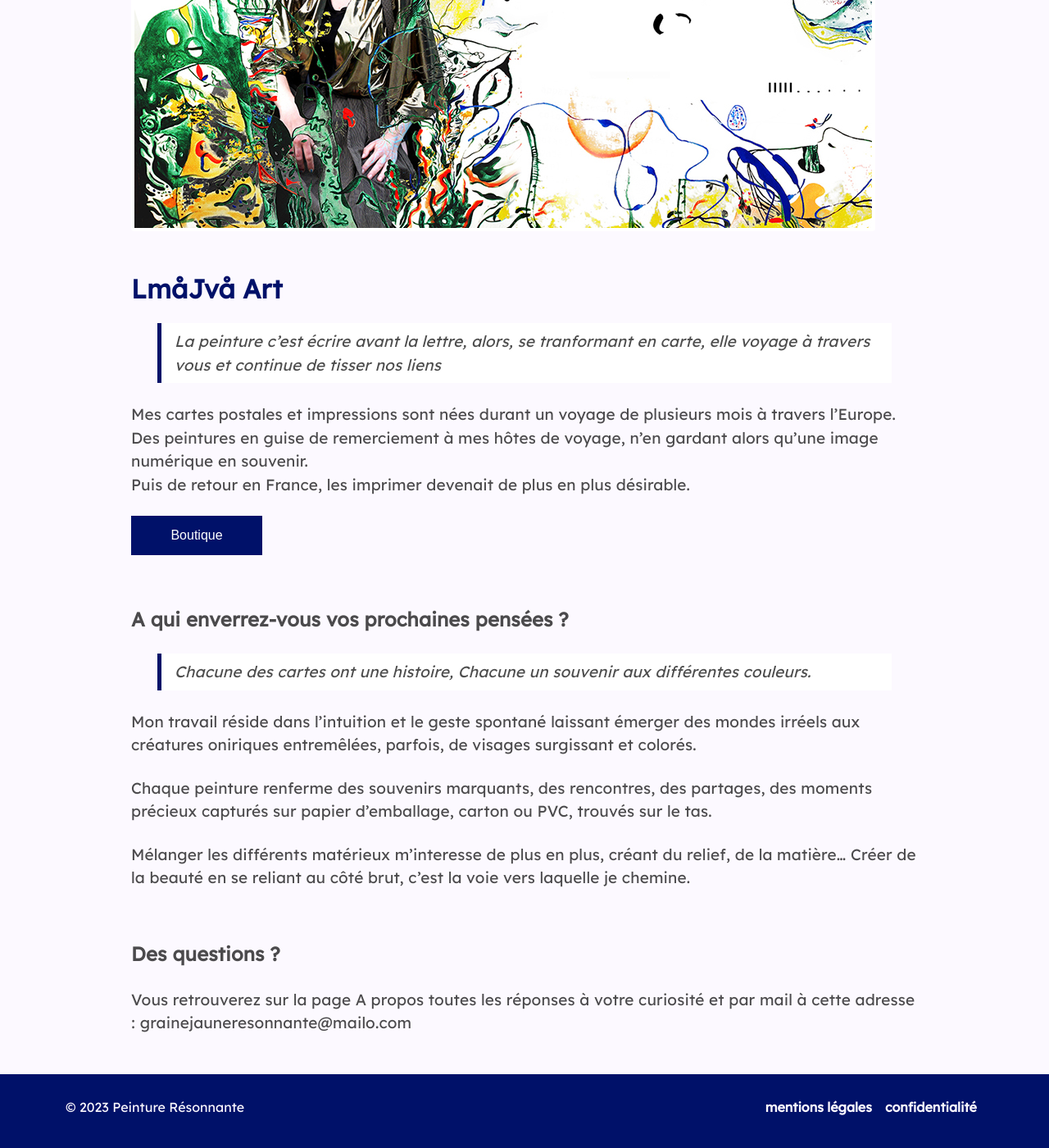
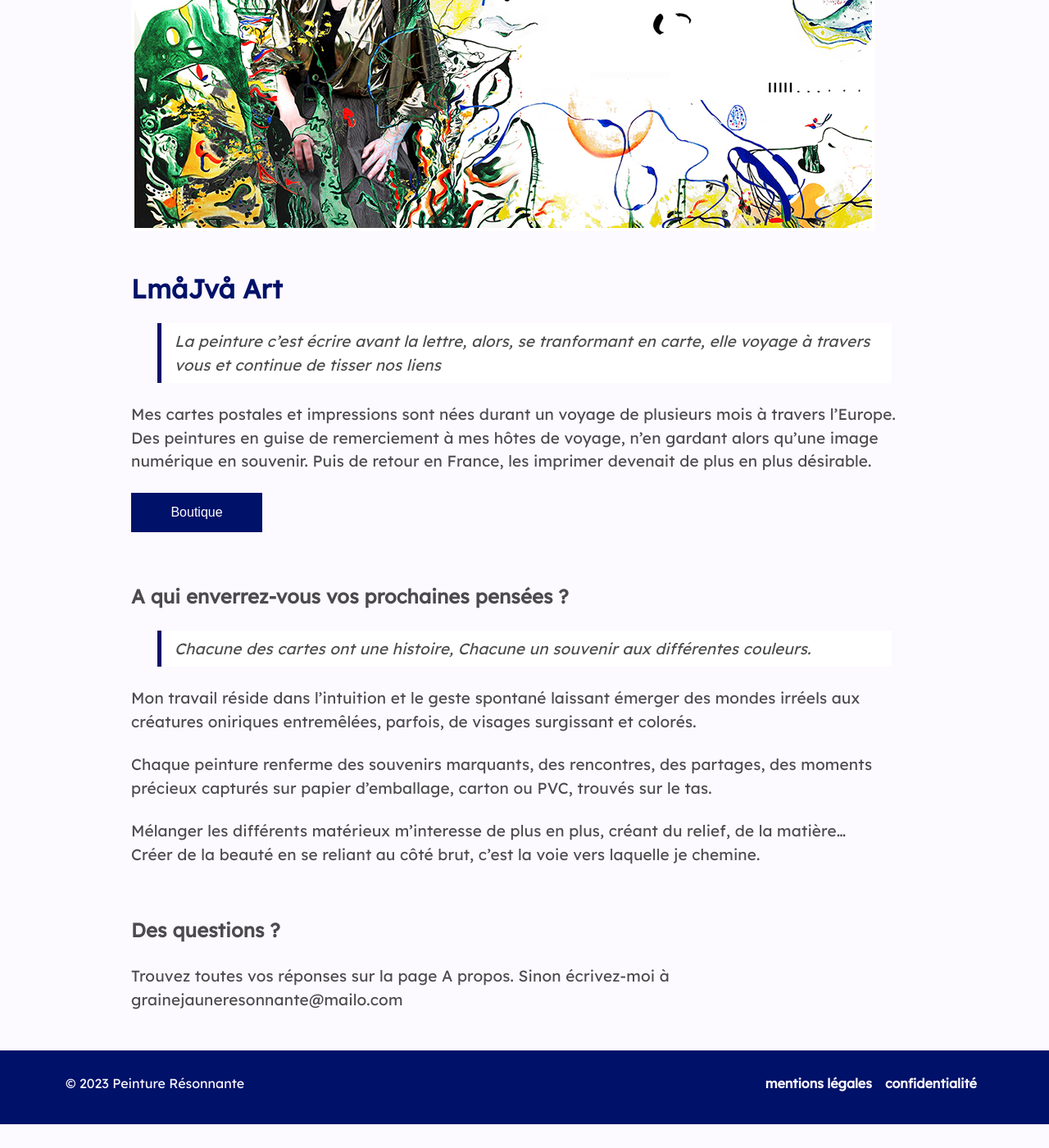
Before and after one commit to LmaJva/website, a Jekyll site: the page built from index.md, in a window 1280 px wide and 1400 px high, scrolled down 359 px. Shown: the whole window at 82% size. Built offline with Jekyll 4.4.1, drawn with Linux system fonts in a browser that asks for light colours; nearby versions of some CDN libraries; after the commit the page ends 1730 px from its top, so only the background shows below that.

Commit message:
Update uvp.md - Ecrivez-moi

```diff
--- a/_includes/uvp.md
+++ b/_includes/uvp.md
@@ -20,7 +20,7 @@
 > La peinture c’est écrire avant la lettre, alors, se tranformant en carte, elle voyage à travers vous et continue de tisser nos liens
 
 Mes cartes postales et impressions sont nées durant un voyage de plusieurs mois à travers l’Europe. <br>
-Des peintures en guise de remerciement à mes hôtes de voyage, n'en gardant alors qu'une image numérique en souvenir.<br>
+Des peintures en guise de remerciement à mes hôtes de voyage, n'en gardant alors qu'une image numérique en souvenir.
 Puis de retour en France, les imprimer devenait de plus en plus désirable.
 
 <a class="button" href="https://boutique.peintureresonnante.fr" target="_blank" >
@@ -36,9 +36,9 @@ Mon travail réside dans l'intuition et le geste spontané laissant émerger des
 
 Chaque peinture renferme des souvenirs marquants, des rencontres, des partages, des moments précieux capturés sur papier d'emballage, carton ou PVC, trouvés sur le tas.
 
-Mélanger les différents matérieux m'interesse de plus en plus, créant du relief, de la matière... Créer de la beauté en se reliant au côté brut, c'est la voie vers laquelle je chemine.
+Mélanger les différents matérieux m'interesse de plus en plus, créant du relief, de la matière... <br>Créer de la beauté en se reliant au côté brut, c'est la voie vers laquelle je chemine.
 
 #### Des questions ?
 
-Vous retrouverez sur la page A propos toutes les réponses à votre curiosité et par mail à cette adresse :
-grainejauneresonnante@mailo.com
+Trouvez toutes vos réponses sur la page A propos.
+Sinon écrivez-moi à grainejauneresonnante@mailo.com
```
